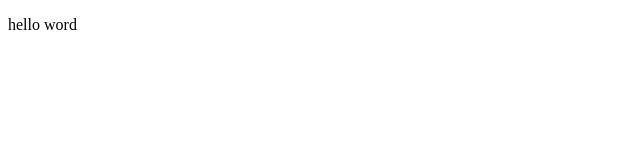
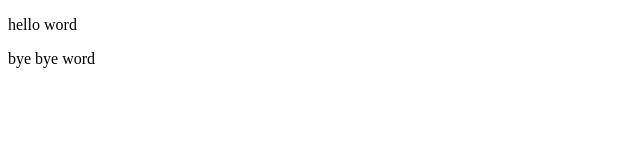
Before and after one commit to abdicore/htmlcss-hello, a plain HTML site: page inde.html in a window 1280 px wide. Shown: the full height of the page, 0-640 px from the left. Drawn offline with Linux system fonts and the light colour scheme.

Commit message:
3 commit

```diff
--- a/inde.html
+++ b/inde.html
@@ -7,5 +7,7 @@
 </head>
 <body>
     <p>hello word</p>
+    <p>bye bye word</p>
+
 </body>
 </html>
```
